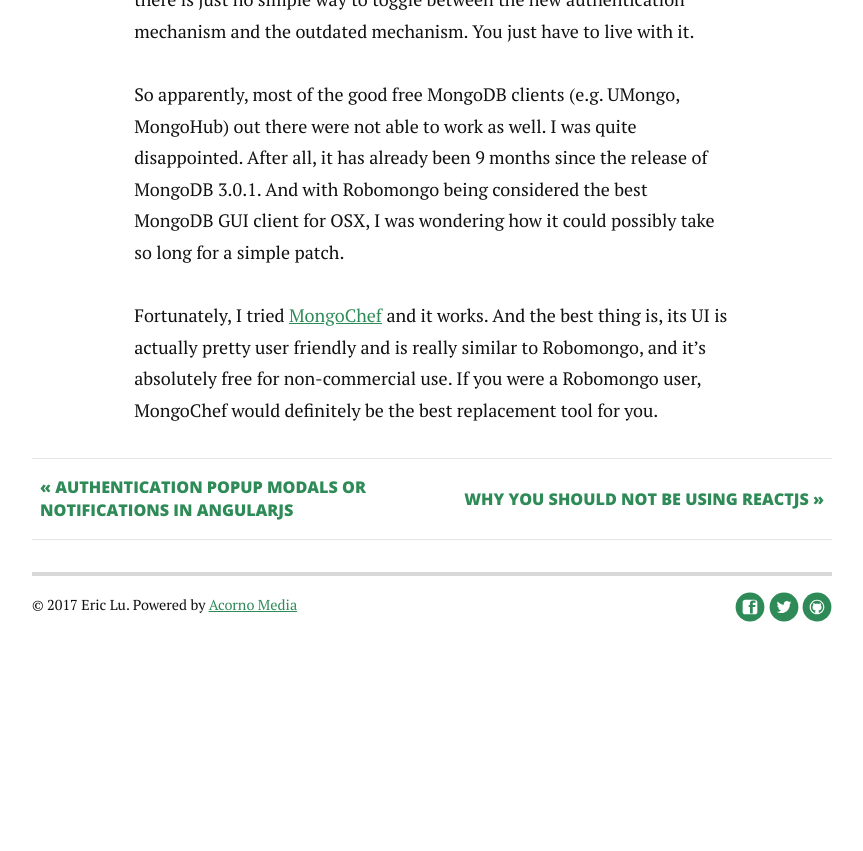
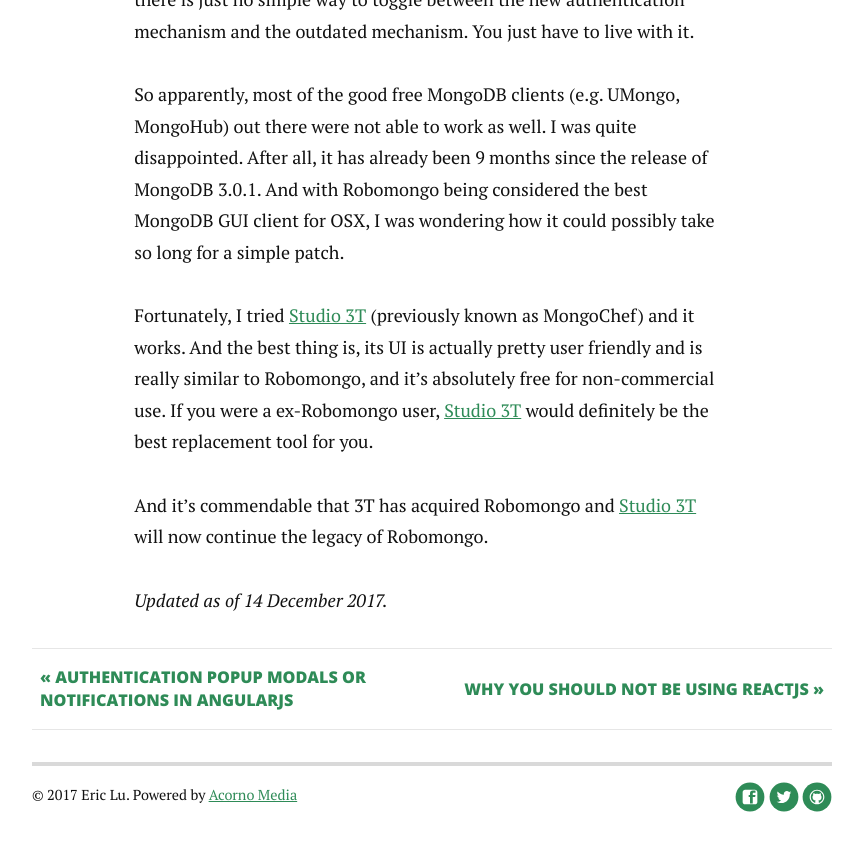
Before and after one commit to ericluwj/ericluwj.github.io, a Jekyll site: the page built from _posts/2015-12-28-best-mongodb-gui-client-for-osx.markdown, in a window 1280 px wide and 900 px high, scrolled down 961 px. Shown: the top 851 px of the window, without its empty margins (208-1071 px from the left). Built offline with Jekyll 4.4.1, drawn with Linux system fonts in a browser that asks for light colours; nearby versions of some CDN libraries; before the commit the page ends 1671 px from its top, so only the background shows below that.

Commit message:
Updated blog post.

```diff
--- a/_posts/2015-12-28-best-mongodb-gui-client-for-osx.markdown
+++ b/_posts/2015-12-28-best-mongodb-gui-client-for-osx.markdown
@@ -11,4 +11,8 @@
 
 So apparently, most of the good free MongoDB clients (e.g. UMongo, MongoHub) out there were not able to work as well. I was quite disappointed. After all, it has already been 9 months since the release of MongoDB 3.0.1. And with Robomongo being considered the best MongoDB GUI client for OSX, I was wondering how it could possibly take so long for a simple patch.
 
-Fortunately, I tried [MongoChef](http://3t.io/mongochef/) and it works. And the best thing is, its UI is actually pretty user friendly and is really similar to Robomongo, and it's absolutely free for non-commercial use. If you were a Robomongo user, MongoChef would definitely be the best replacement tool for you.
+Fortunately, I tried [Studio 3T](https://studio3t.com/) (previously known as MongoChef) and it works. And the best thing is, its UI is actually pretty user friendly and is really similar to Robomongo, and it's absolutely free for non-commercial use. If you were a ex-Robomongo user, [Studio 3T](https://studio3t.com/) would definitely be the best replacement tool for you.
+
+And it's commendable that 3T has acquired Robomongo and [Studio 3T](https://studio3t.com/) will now continue the legacy of Robomongo.
+
+*Updated as of 14 December 2017.*
```
